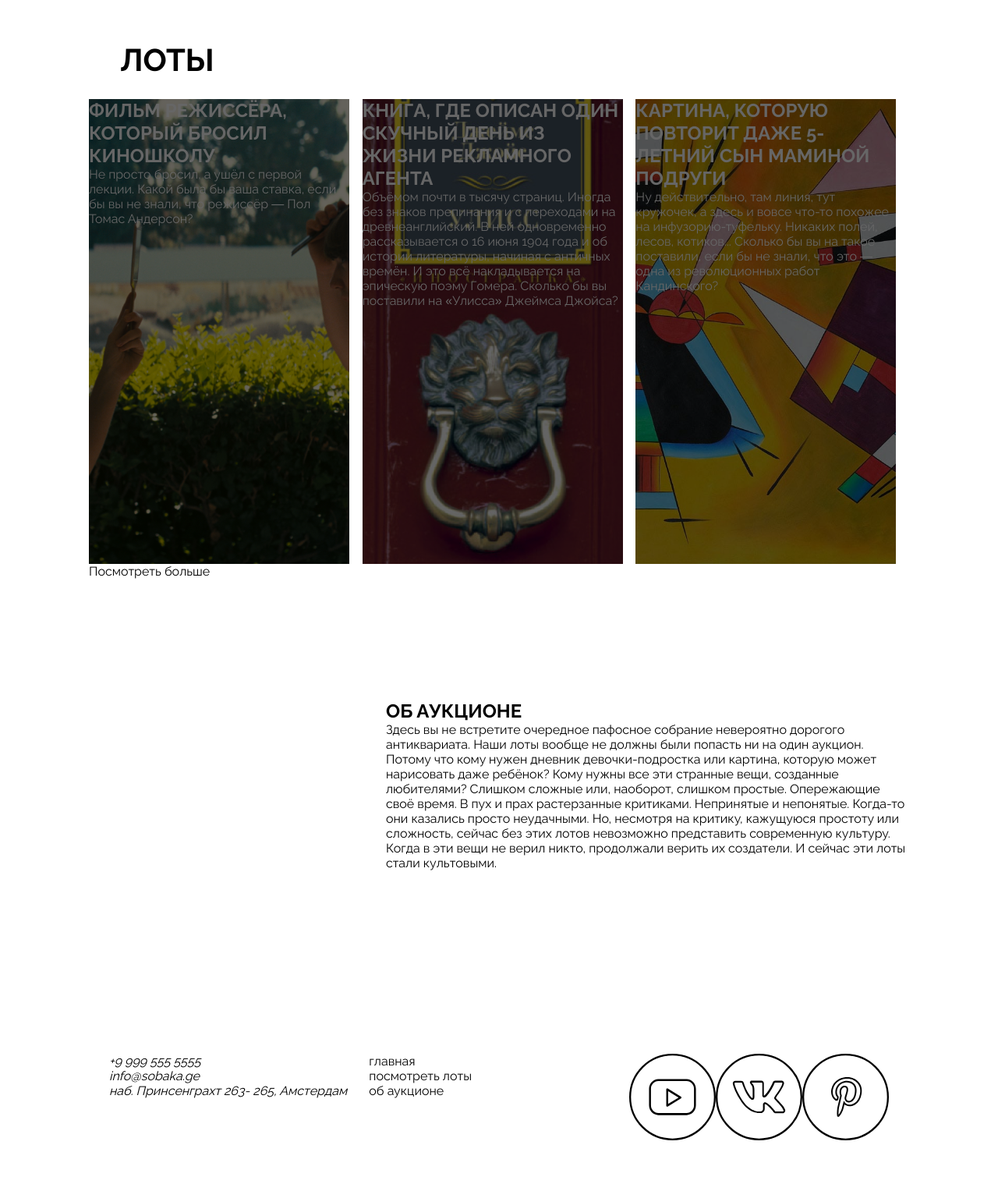
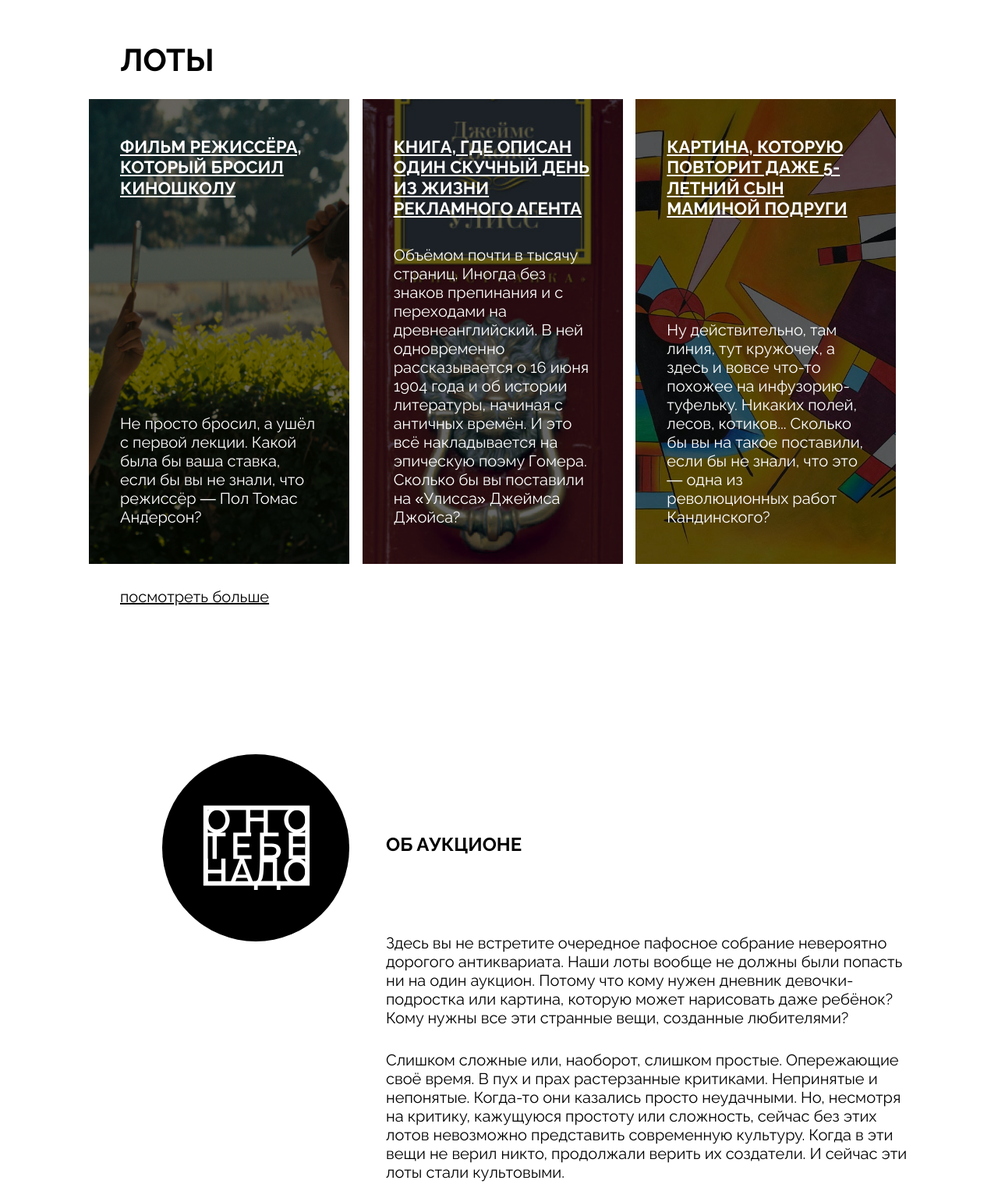
Before and after one commit to SPBobrov/ono-tebe-nado-fd, a plain HTML site: page index.html in a window 1280 px wide. Shown: the part 1320-2838 px from the top of the page at 78% size. Drawn offline with Linux system fonts and the light colour scheme.

Commit message:
Second exersice progressive jpg half+

```diff
--- a/index.html
+++ b/index.html
@@ -80,7 +80,7 @@
               </div>
               <a class="lots-a">
                 <article class="lots-article">
-                  <h2 class="article-titlle">Фильм режиссёра, который бросил киношколу</h2>
+                  <h2 class="article-title">Фильм режиссёра, который бросил киношколу</h2>
                   <p class="article-content">Не просто бросил, а ушёл с первой лекции. Какой была бы ваша ставка, если бы вы не знали, что режиссёр — Пол Томас Андерсон?</p>
                 </article>
               </a>
@@ -92,7 +92,7 @@
                </div>
               <a class="lots-a">
                 <article class="lots-article">
-                  <h2 class="article-titlle">Книга, где описан один скучный день из жизни рекламного агента</h2>
+                  <h2 class="article-title">Книга, где описан один скучный день из жизни рекламного агента</h2>
                   <p class="article-content">Объёмом почти в тысячу страниц. Иногда без знаков препинания и с переходами на древнеанглийский. В ней одновременно рассказывается о 16 июня 1904 года и об истории литературы, начиная с античных времён. И это всё накладывается на эпическую поэму Гомера. Сколько бы вы поставили на «Улисса» Джеймса Джойса?</p>
                 </article>
               </a>
@@ -105,7 +105,7 @@
                </div>
               <a class="lots-a">
                 <article class="lots-article">
-                  <h2 class="article-titlle">Картина, которую повторит даже 5-летний сын маминой подруги</h2>
+                  <h2 class="article-title">Картина, которую повторит даже 5-летний сын маминой подруги</h2>
                   <p class="article-content">Ну действительно, там линия, тут кружочек, а здесь и вовсе что-то похожее на инфузорию-туфельку. Никаких полей, лесов, котиков... Сколько бы вы на такое поставили, если бы не знали, что это — одна из революционных работ Кандинского?</p>
 
                 </article>
@@ -123,7 +123,9 @@
       <section class="about">
 
         <div class="logo-column">
-          <img src="./images/logo-white.svg " alt="оно тебе надо"/>
+          <div class="logo-column-circle">
+          <img class="logo-column-img" src="./images/logo-white.svg " alt="оно тебе надо"/>
+          </div>
         </div>
 
         <div class="about-column">
@@ -134,7 +136,9 @@
 
           <div>
             <p class=" about-column-content">Здесь вы не встретите очередное пафосное собрание невероятно дорогого антиквариата. Наши лоты вообще не должны были попасть ни на один аукцион. Потому что кому нужен дневник девочки-подростка или картина, которую может нарисовать даже ребёнок? Кому нужны все эти странные вещи, созданные любителями?
-                Слишком сложные или, наоборот, слишком простые. Опережающие своё время. В пух и прах растерзанные критиками. Непринятые и непонятые. Когда-то они казались просто неудачными. Но, несмотря
+
+            </p>
+            <p class=" about-column-content">Слишком сложные или, наоборот, слишком простые. Опережающие своё время. В пух и прах растерзанные критиками. Непринятые и непонятые. Когда-то они казались просто неудачными. Но, несмотря
                 на критику, кажущуюся простоту или сложность, сейчас без этих лотов невозможно представить современную культуру. Когда в эти вещи не верил никто, продолжали верить их создатели. И сейчас эти лоты стали культовыми.
             </p>
           </div>
--- a/styles/style.css
+++ b/styles/style.css
@@ -139,6 +139,7 @@ main {
 .lots-ul {
     display: grid;
     grid-template-columns: 1fr 1fr 1fr;
+
 }
 
 .lots-a {
@@ -160,6 +161,8 @@ main {
    background-position: center;
    width: 334px;
    height: 596px;
+
+
 }
 
 .book {
@@ -169,6 +172,7 @@ main {
     background-position: center;
     width: 334px;
     height: 596px;
+
 }
 
 .painting {
@@ -180,8 +184,37 @@ main {
     height: 596px;
 }
 
+.article-title {
+    position: absolute;
+    top: 48px;
+    right: 40px;
+    left: 40px;
+    z-index: 7;
+    font-size: 22px;
+    font-weight: 700;
+    text-decoration: underline;
+    line-height: 120%;
+}
+
+.article-content {
+    position: absolute;
+    bottom: 48px;
+    right: 40px;
+    left: 40px;
+
+    z-index: 7;
+    font-weight: 400;
+    font-size: 20px;
+    line-height: 120%;
+    align-self: end;
+}
+
 .more {
-
+    padding-left: 40px;
+    padding-top: 30px;
+    text-decoration: underline ;
+    text-transform: lowercase;
+    font-size: 20px;
 }
 
 .about {
@@ -189,11 +222,41 @@ main {
     padding: 35px 0 13px 47px;
     display: grid;
     grid-template-columns: 334px auto;
+    grid-template-rows: 560px;
 
 }
 
+.logo-column-circle {
+
+    display: flex;
+    justify-content: center;
+    align-items: center;
+    width: 240px;
+    height: 240px;
+    background-color: black;
+    border-radius: 50%;
+}
+
+.logo-column-img {
+    width: 141.54px;
+    height: 112.55px;
+}
+
 .logo-column {
+    display: flex;
+    padding-left: 47px;
+    padding-top: 35px;
+}
 
+.about-column-title {
+    padding-top: 136px;
+    padding-right: 402px;
+    padding-bottom: 100px;
+}
+
+.about-column-content {
+    font-size: 20px;
+    margin-bottom: 1.5em;
 }
 
 .about-column {
```
